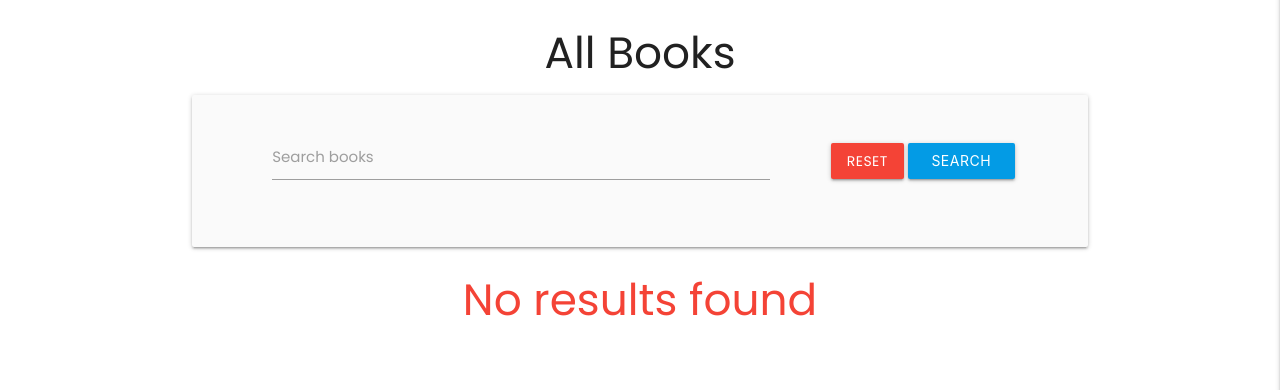
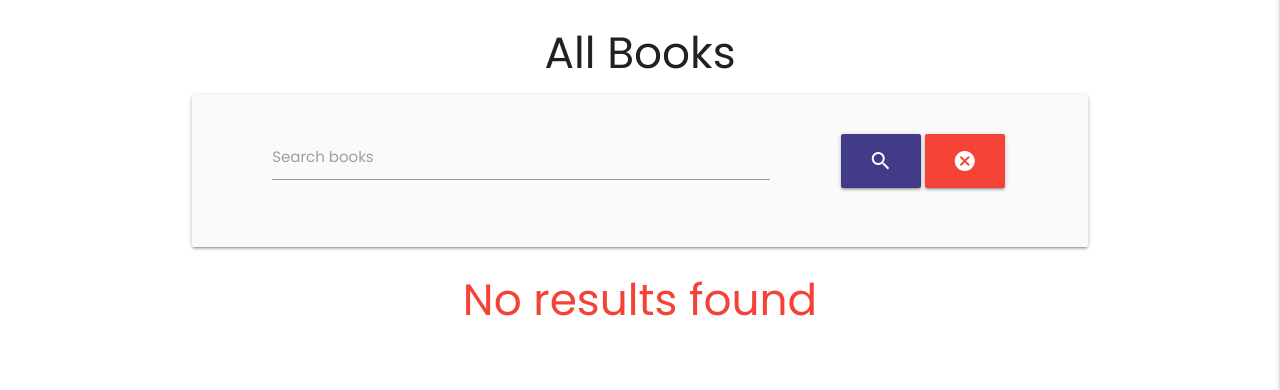
Before and after one commit to CarolinaCobo/la-biblioteca-ms3, a Flask app: page /search in a window 1280 px wide. Shown: the part 64-454 px from the top of the page. Run offline with Flask 2, Linux system fonts and the light colour scheme; data that the repository does not hold is empty; some libraries are stand-ins or nearby versions.

Commit message:
Add style to buttons in search bar

```diff
--- a/static/css/style.css
+++ b/static/css/style.css
@@ -41,3 +41,15 @@ nav .brand-logo  {
     -moz-box-shadow: 0 0 0 0 rgba(0, 0, 0, 0), 0 0 0 0 rgba(0, 0, 0, 0);
     box-shadow: 0 0 0 0 rgba(0, 0, 0, 0), 0 0 0 0 rgba(0, 0, 0);
   }
+
+
+
+/*  ________________  Buttons ________________ */
+
+.btn {
+    size: 2em;
+}
+
+.button-cancel {
+    background-color: #413B88;
+}
--- a/templates/books.html
+++ b/templates/books.html
@@ -8,15 +8,16 @@
   <form action="{{ url_for('search') }}" method="post" class="col s12">
     <div class="row valign-wrapper center-align">
       <div class="input-field col s12 m8">
-        <i class="prefix light-blue-text text-darken-4"></i>
+        <i class="prefix search"></i>
         <input type="text" name="query" id="query" minlength="3" class="validate" required />
         <label for="query">Search books</label>
       </div>
       <div class="col s12 m4">
-        <a href="{{ url_for('get_books') }}" class="red btn text-shadow">Reset</a>
-        <button type="submit" class="light-blue darken-1 btn text-shadow">
-          <i class="fas fa-search left"></i> Search
+        <button type="submit" class="btn-large button-cancel text-shadow">
+          <i class="material-icons">search</i>
         </button>
+        <a href="{{ url_for('get_books') }}" class="red btn btn-large text-shadow"> <i
+            class="material-icons">cancel</i></a>
       </div>
     </div>
   </form>
```
